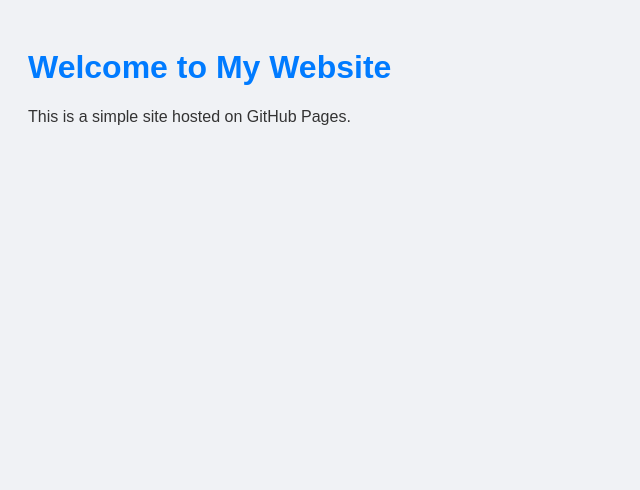
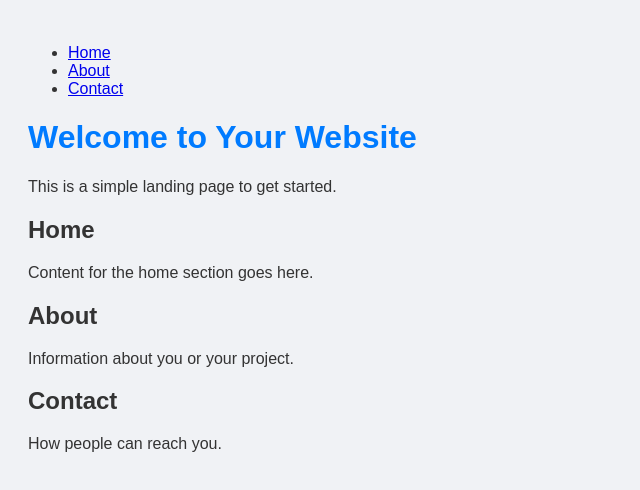
Before and after one commit to Virgoc/My-website-, a plain HTML site: page index.html in a window 1280 px wide. Shown: the whole page, without its empty margins (0-640 px from the left). Drawn offline with Linux system fonts and the light colour scheme.

Commit message:
index.html

```diff
--- a/index.html
+++ b/index.html
@@ -2,12 +2,41 @@
 <html lang="en">
 <head>
   <meta charset="UTF-8" />
-  <meta name="viewport" content="width=device-width, initial-scale=1.0" />
-  <title>My Website</title>
+  <meta name="viewport" content="width=device-width, initial-scale=1" />
+  <title>Your Website</title>
   <link rel="stylesheet" href="styles.css" />
 </head>
 <body>
-  <h1>Welcome to My Website</h1>
-  <p>This is a simple site hosted on GitHub Pages.</p>
+
+  <nav>
+    <ul>
+      <li><a href="#home">Home</a></li>
+      <li><a href="#about">About</a></li>
+      <li><a href="#contact">Contact</a></li>
+    </ul>
+  </nav>
+
+  <header>
+    <h1>Welcome to Your Website</h1>
+    <p>This is a simple landing page to get started.</p>
+  </header>
+
+  <main>
+    <section id="home">
+      <h2>Home</h2>
+      <p>Content for the home section goes here.</p>
+    </section>
+
+    <section id="about">
+      <h2>About</h2>
+      <p>Information about you or your project.</p>
+    </section>
+
+    <section id="contact">
+      <h2>Contact</h2>
+      <p>How people can reach you.</p>
+    </section>
+  </main>
+
 </body>
 </html>
```
